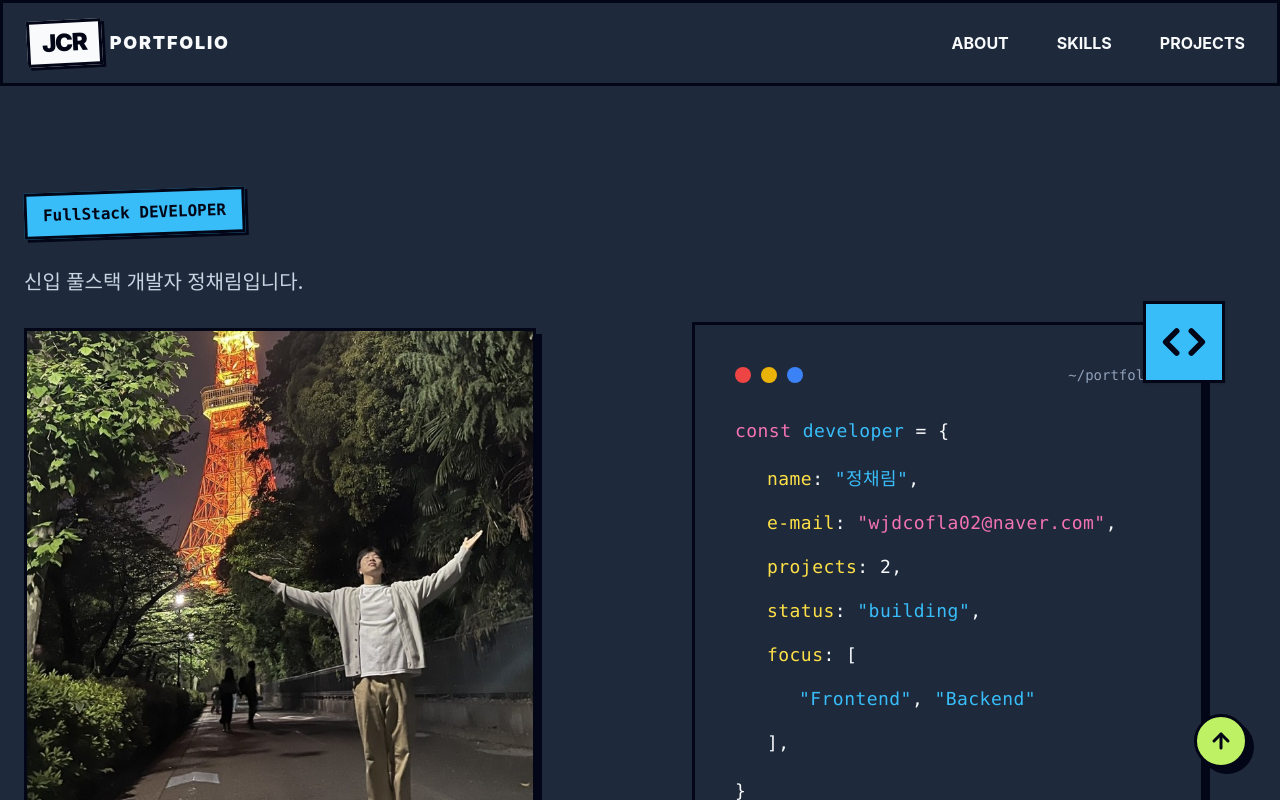
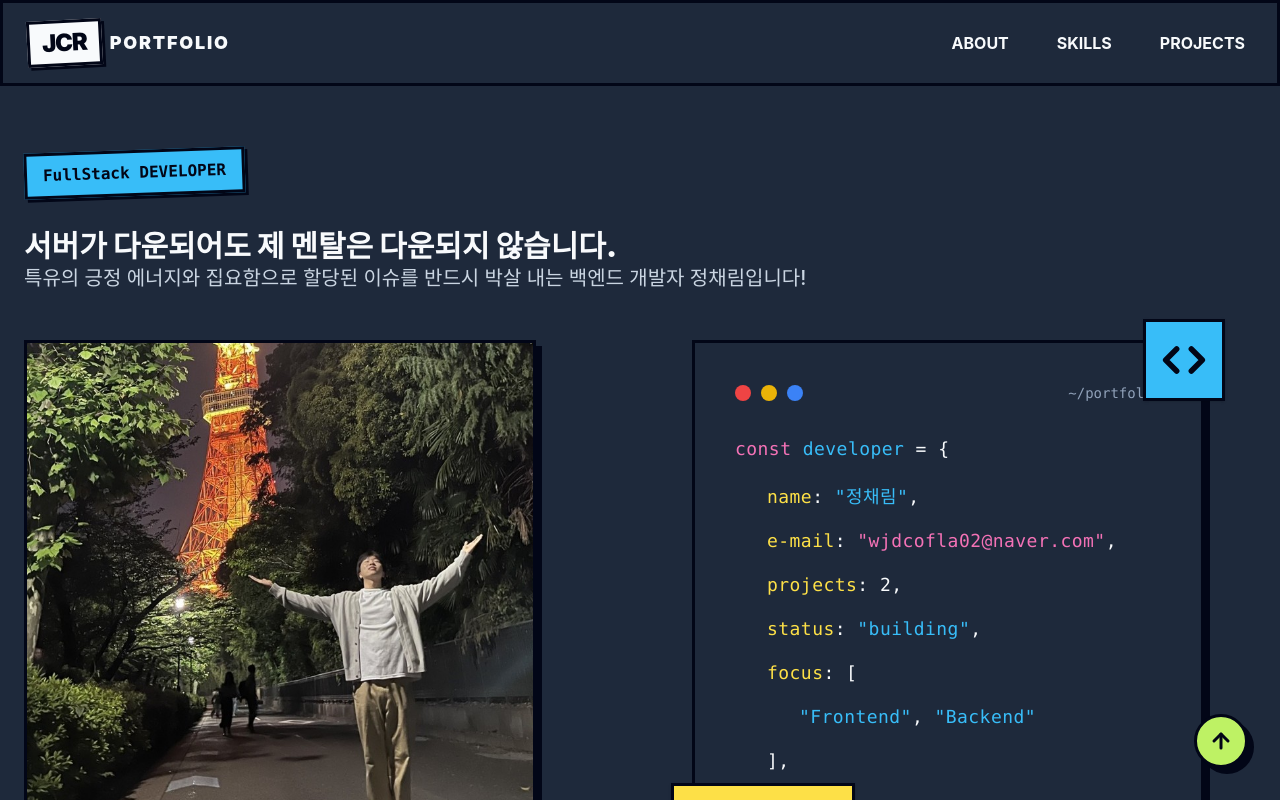
Before and after one commit to ralllllo/JCRPortfolio, a React (Vite) app: page / in a window 1280 px wide. Shown: the top 800 px of the page. Built offline with nearby package versions, Linux system fonts and the light colour scheme.

Commit message:
Final Update

```diff
--- a/src/features/portfolio/components/HeroSection.jsx
+++ b/src/features/portfolio/components/HeroSection.jsx
@@ -2,18 +2,28 @@ import { Code, ArrowUpRight } from 'lucide-react';
 
 const HeroSection = () => {
   return (
-    <section className="flex flex-col md:flex-row items-start gap-12 pt-10">
-      <div className="flex-1 space-y-8 text-center md:text-left">
+    <section className="flex flex-col gap-12">
+      {/* Badge & Text Area */}
+      <div className="space-y-8 text-center md:text-left">
         <div className="inline-block bg-[#38bdf8] text-[#020617] font-mono font-bold px-4 py-2 brutal-border brutal-shadow-sm -rotate-2">
           FullStack DEVELOPER
         </div>
-        <p className="text-xl font-medium max-w-lg mx-auto md:mx-0 text-slate-300">
-          신입 풀스택 개발자 정채림입니다.
+        <p className="text-xl font-medium text-slate-300 break-keep">
+          <span className="text-2xl sm:text-3xl font-black text-[#f8fafc] mr-2">
+            서버가 다운되어도 제 멘탈은 다운되지 않습니다.
+          </span>
+          <br/>특유의 긍정 에너지와 집요함으로 할당된 이슈를 반드시 박살 내는 백엔드 개발자 정채림입니다!
         </p>
+      </div>
+
+      {/* Image & Box Area */}
+      <div className="flex flex-col md:flex-row items-start gap-12">
+        {/* Left Column (Image & Buttons) */}
+        <div className="flex-1 space-y-8 text-center md:text-left w-full">
           <img
             src="/profile.jpg"
             alt="정채림 프로필"
-          className="w-full max-w-lg h-auto object-cover brutal-border brutal-shadow mx-auto md:mx-0"
+            className="w-full max-w-lg h-[400px] sm:h-[450px] md:h-[480px] object-cover brutal-border brutal-shadow mx-auto md:mx-0"
           />
           <div className="flex flex-col sm:flex-row gap-4 pt-4 justify-center md:justify-start">
              <button
@@ -31,8 +41,9 @@ const HeroSection = () => {
           </div>
         </div>
 
+        {/* Right Column (Box) */}
         <div className="w-full md:w-1/2 flex justify-center pb-10 md:pb-0">
-        <div className="relative w-full max-w-lg bg-[#1e293b] p-8 sm:p-10 brutal-border brutal-shadow font-mono text-base sm:text-lg mt-4 md:mt-[132px]">
+          <div className="relative w-full max-w-lg h-[400px] sm:h-[450px] md:h-[480px] bg-[#1e293b] p-8 sm:p-10 brutal-border brutal-shadow font-mono text-base sm:text-lg">
             {/* Top Bar */}
             <div className="flex justify-between items-center mb-8">
               <div className="flex gap-2.5">
@@ -67,6 +78,7 @@ const HeroSection = () => {
             </div>
           </div>
         </div>
+      </div>
     </section>
   );
 };
```
Also changed, not shown: KakaoTalk_20260722_191401796.jpg (deleted). Lines whose indentation alone changed are shown as unchanged.
